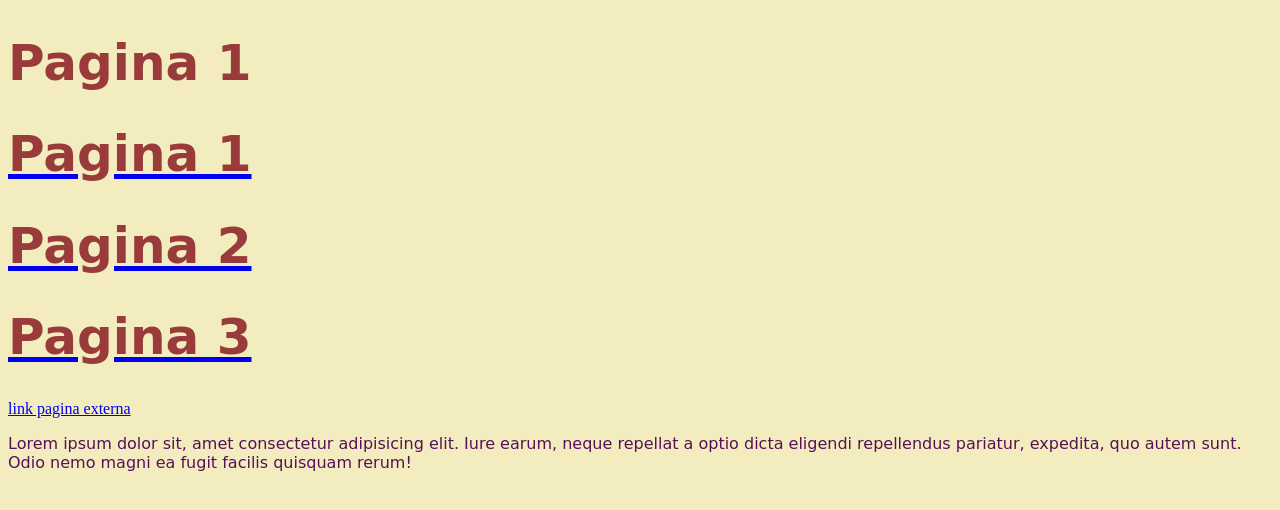
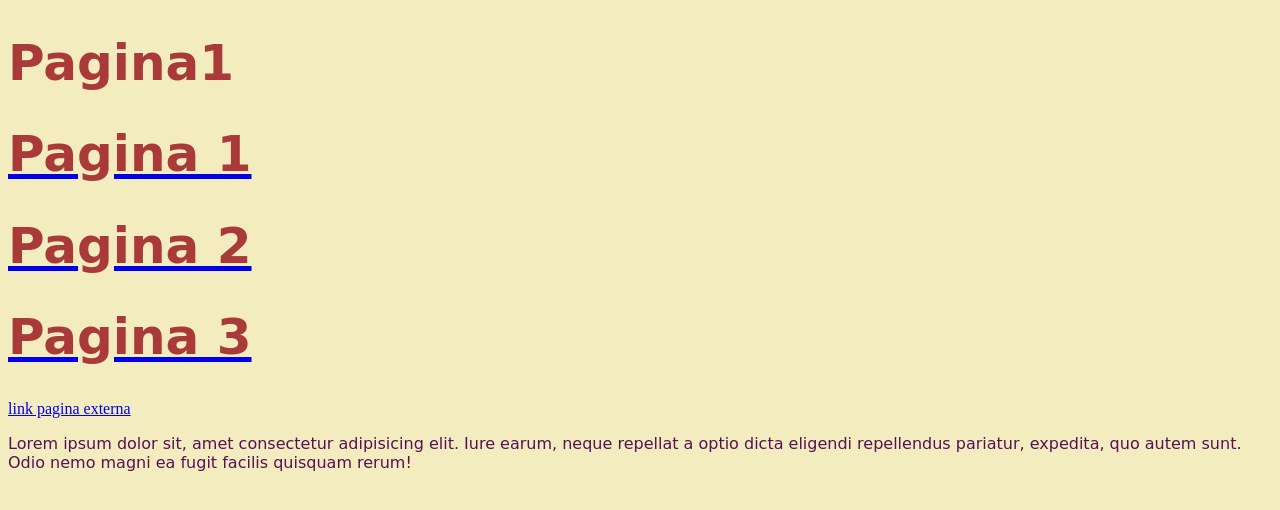
Before and after one commit to Julia-Gabriela/NIvelamento_FrontEnd_UCB, a plain HTML site: page Aula_01/pagina1.html in a window 1280 px wide. Drawn offline with Linux system fonts and the light colour scheme.

Commit message:
Aula_Nivelamento

```diff
--- a/Aula_01/estilo/estilo.css
+++ b/Aula_01/estilo/estilo.css
@@ -2,7 +2,7 @@ body{
     background-color: #F2ECBE;
 }
 h1{
-    color: #9A3B3B;
+    color: #aa3939;
     font-size: 50px;
     font-family: cursive;
 }
--- a/Aula_01/pagina1.html
+++ b/Aula_01/pagina1.html
@@ -6,7 +6,7 @@
     <link rel="stylesheet" href="estilo/estilo.css">
 </head>
 <body>
-    <h1>Pagina 1</h1>
+    <h1>Pagina1</h1>
     <a href="pagina1.html"> <h1>Pagina 1</h1></a>
     <a href="pagina2.html" target="_blank"><h1>Pagina 2</h1></a>
     <a href="pagina3.html"> <h1>Pagina 3</h1></a>
```
Also changed, not shown: Aula_01/pagina2.html (+1 -1 lines), Aula_01/pagina3.html (+1 -1 lines).
